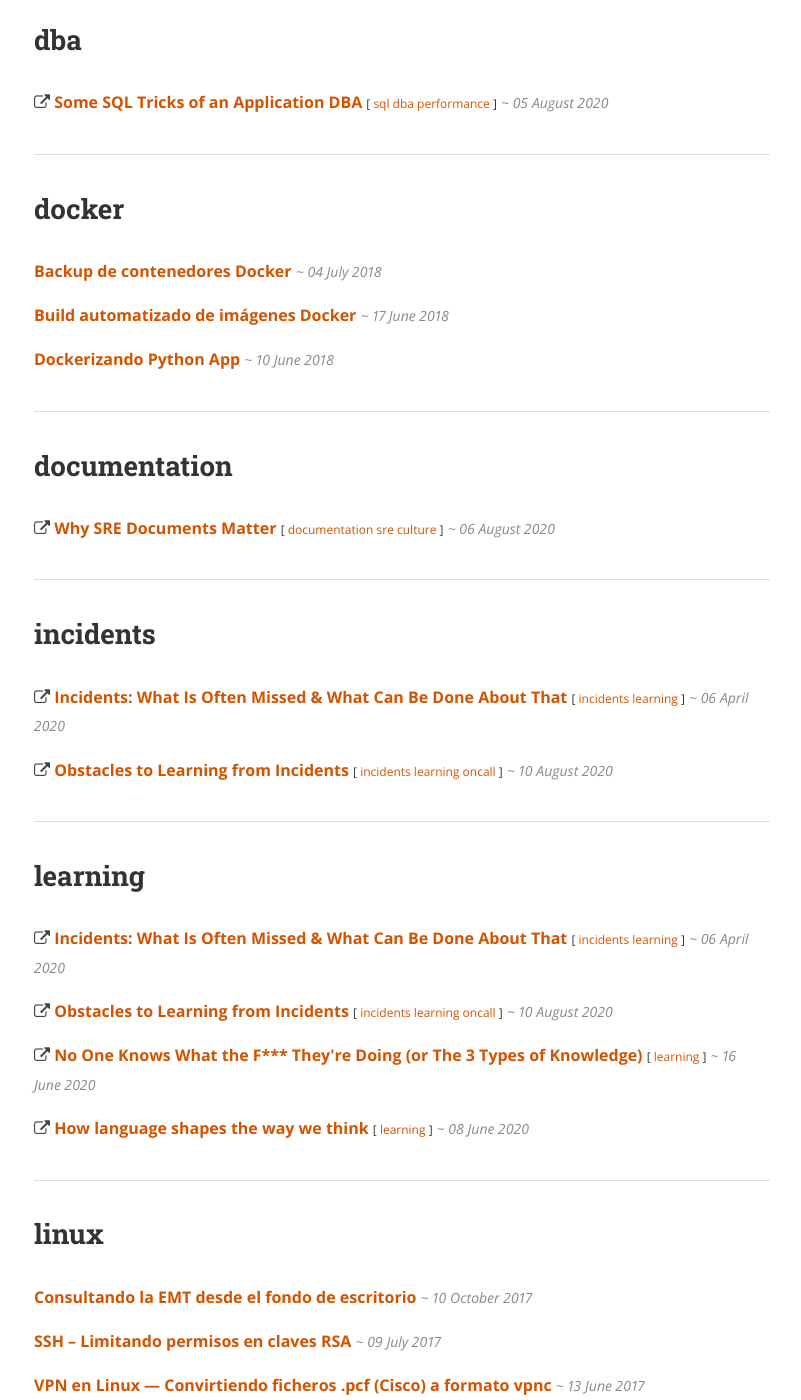
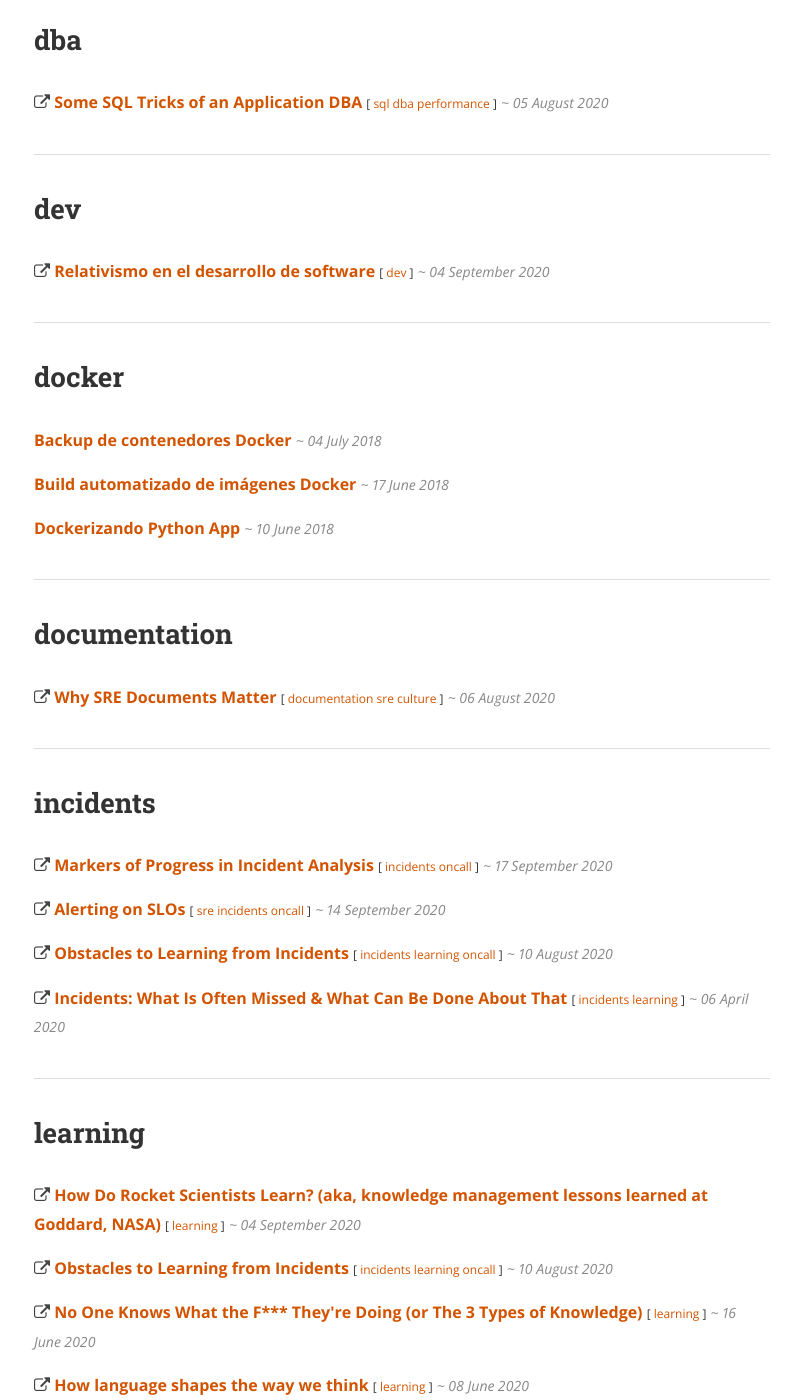
Before and after one commit to andoniaf/andoniaf.github.io, a Jekyll site: the page built from categories.html, in a window 1280 px wide and 1400 px high, scrolled down 581 px. Shown: the whole window, without its empty margins (238-1039 px from the left). Built offline with Jekyll 4.4.1, drawn with Linux system fonts in a browser that asks for light colours; nearby versions of some CDN libraries; some of the changed text lies outside the part shown.

Commit message:
Add some links

```diff
--- a/_data/linklog.yml
+++ b/_data/linklog.yml
@@ -1,9 +1,30 @@
-2020-04-06-175318:
-  type: video
-  title: 'Incidents: What Is Often Missed & What Can Be Done About That'
-  link: https://www.adaptivecapacitylabs.com/blog/2020/03/30/incidents-what-is-often-missed-what-can-be-done-about-that/
+2020-09-17-080017:
+  type: read
+  title: Markers of Progress in Incident Analysis
+  link: https://www.adaptivecapacitylabs.com/blog/2019/11/20/markers-of-progress-incident-analysis/
   tags:
   - incidents
+  - oncall
+2020-09-14-080138:
+  type: read
+  title: Alerting on SLOs
+  link: https://mads-hartmann.com/sre/2020/09/08/alerting-on-slos.html
+  tags:
+  - sre
+  - incidents
+  - oncall
+2020-09-04-080251:
+  type: read
+  title: Relativismo en el desarrollo de software
+  link: http://www.miguel.im/article/2020/08/01/relativismo.html
+  tags:
+  - dev
+2020-09-04-080205:
+  type: read
+  title: How Do Rocket Scientists Learn? (aka, knowledge management lessons learned
+    at Goddard, NASA)
+  link: https://www.govloop.com/community/blog/how-do-rocket-scientists-learn-aka-knowledge-management-lessons-learned-at-goddard-nasa/
+  tags:
   - learning
 2020-08-10-173607:
   type: read
@@ -53,3 +74,10 @@
   link: https://www.youtube.com/watch?v=RKK7wGAYP6k
   tags:
   - learning
+2020-04-06-175318:
+  type: video
+  title: 'Incidents: What Is Often Missed & What Can Be Done About That'
+  link: https://www.adaptivecapacitylabs.com/blog/2020/03/30/incidents-what-is-often-missed-what-can-be-done-about-that/
+  tags:
+  - incidents
+  - learning
```
